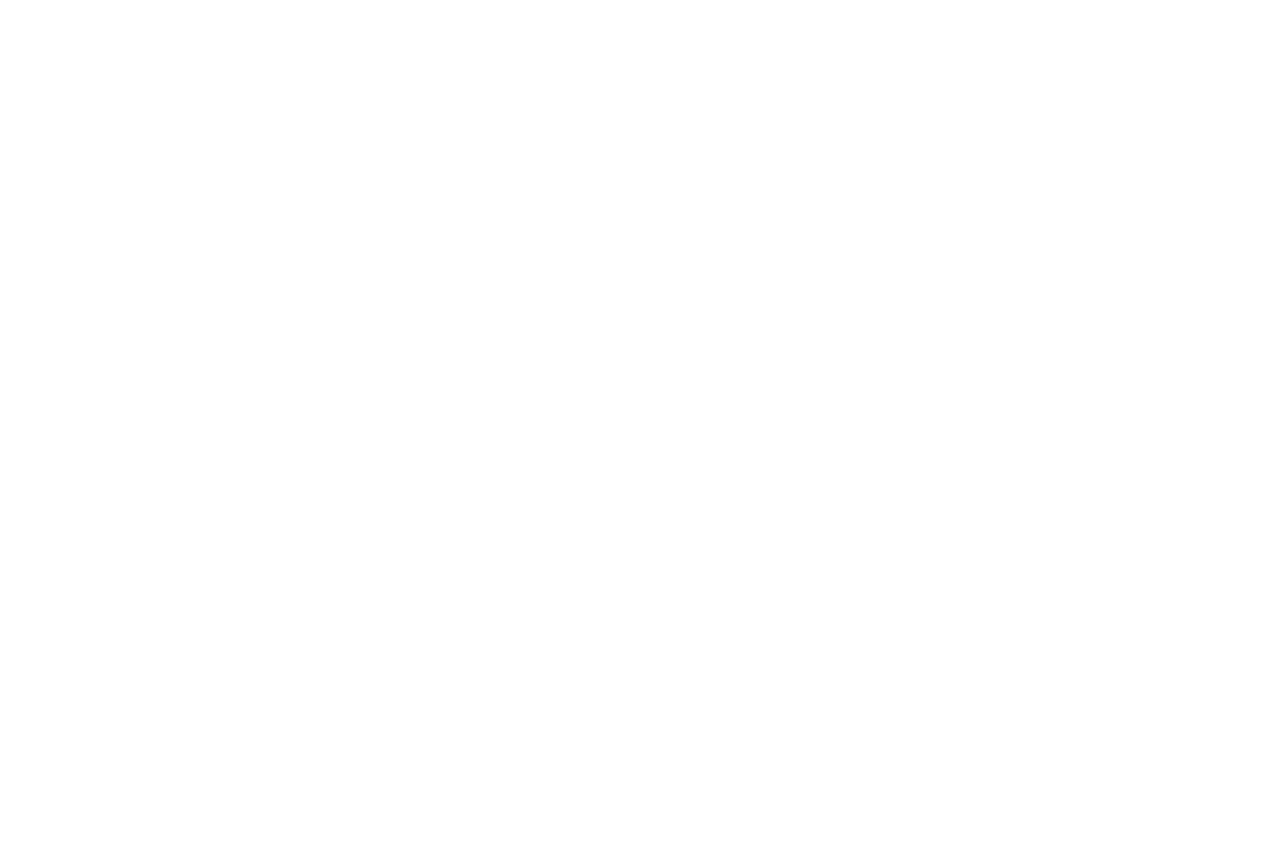
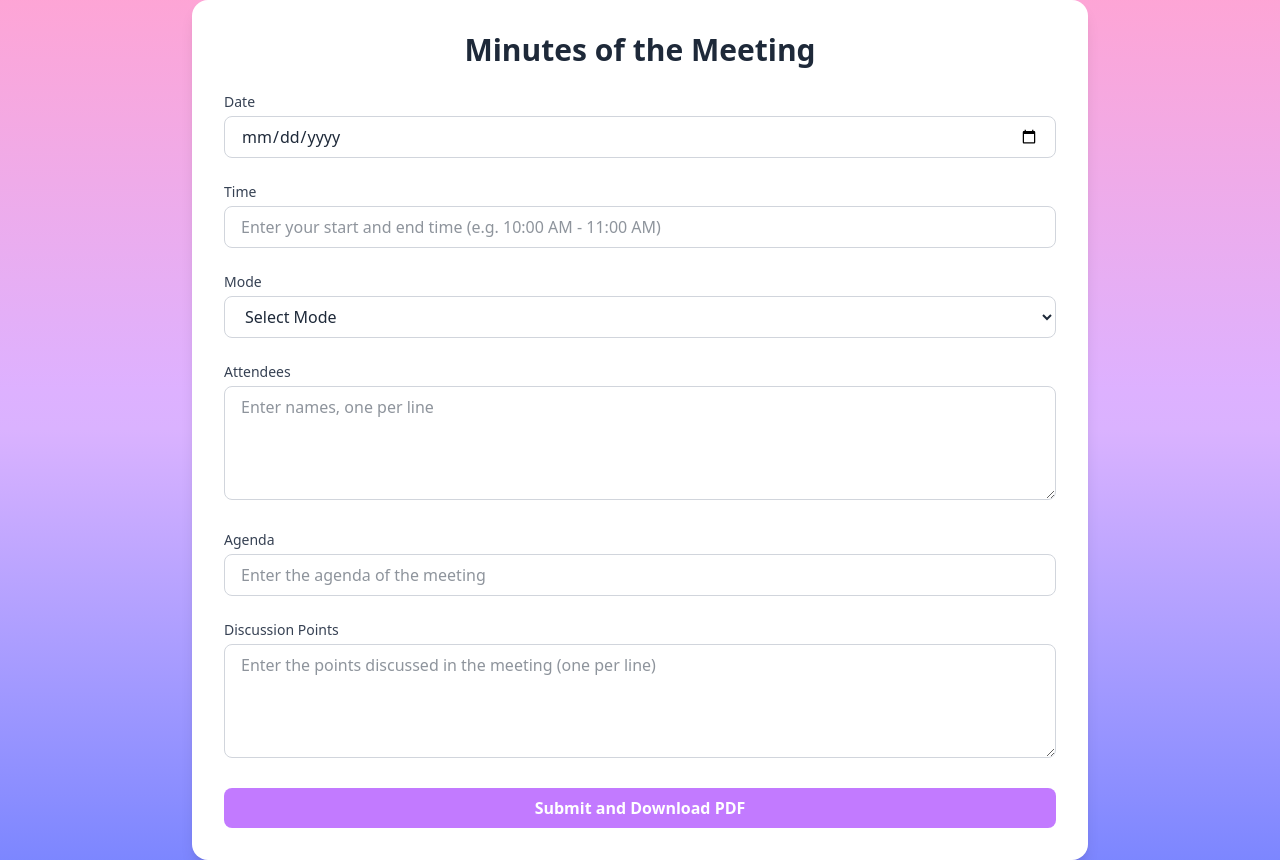
Before and after one commit to SQAC-Tech/MOM-Generator, a React (Vite) app in the folder Frontend/: page /mom in a window 1280 px wide. Before the commit this address had no page. Before the commit the page ends 800 px from the top, so only its background shows below. Built offline with nearby package versions, Linux system fonts and the light colour scheme.

Commit message:
feat:MOM UI

```diff
--- a/Frontend/src/App.jsx
+++ b/Frontend/src/App.jsx
@@ -3,6 +3,7 @@ import { BrowserRouter as Router, Routes, Route } from 'react-router-dom';
 import Login from './components/Login';
 import Signup from './components/Signup';
 import Dashboard from './components/Dashboard';
+import MOMForm from './components/MOMForm';
 
 function App() {
   return (
@@ -11,6 +12,7 @@ function App() {
         <Route path="/" element={<Dashboard/>}/>
         <Route path="/login" element={<Login />} />
         <Route path="/signup" element={<Signup />} />
+        <Route path="/mom" element={<MOMForm />} />
       </Routes>
     </Router>
   );
--- a/Frontend/src/components/MOMForm.jsx
+++ b/Frontend/src/components/MOMForm.jsx
@@ -0,0 +1,137 @@
+import React, { use } from "react";
+import { useState } from "react";
+
+function MOMForm() {
+     const [date, setDate] = useState('');
+     const [time, setTime] = useState('');
+     const [mode, setMode] = useState('');
+     const [agenda, setAgenda] = useState('');
+     const [discussion, setDiscussion] = useState('');
+     const [attendees, setAttendees] = useState('');
+     const discussionPoints = discussion.split('\n');
+
+
+    return (
+    <div className="min-h-screen bg-gradient-to-b from-pink-300 via-purple-300 to-indigo-400 flex items-center justify-center">
+      <div className="bg-white p-8 rounded-2xl shadow-lg w-full max-w-4xl">
+        <h1 className="text-3xl font-bold mb-6 text-center text-gray-800">Minutes of the Meeting</h1>
+
+        <div className="mb-6">
+            <label htmlFor="date" className="block mb-1 text-sm font-medium text-gray-700">Date</label>
+            <input
+              type="date"              id="date"
+              className="w-full px-4 py-2 border border-gray-300 rounded-lg"
+              onChange={(e) => setDate(e.target.value)}
+              value={date}
+            />
+          </div>
+
+          <div className="mb-6">
+            <label htmlFor="Time" className="block mb-1 text-sm font-medium text-gray-700">Time</label>
+            <input
+              type="text"
+              id="time"
+              className="w-full px-4 py-2 border border-gray-300 rounded-lg"
+              placeholder="Enter your start and end time (e.g. 10:00 AM - 11:00 AM)"
+              onChange={(e) => setTime(e.target.value)}
+              value={time}
+            />
+          </div>
+
+          <div className="mb-6">
+            <label htmlFor="Mode" className="block mb-1 text-sm font-medium text-gray-700">Mode</label>
+              <select
+              id="mode"
+              className="w-full px-4 py-2 border border-gray-300 rounded-lg"
+              onChange={(e) => setMode(e.target.value)}
+              value={mode}
+            >
+                <option value=" ">Select Mode</option>
+                <option value="Online">Online</option>
+                <option value="Offline">Offline</option>
+                </select>
+          </div>
+
+          <div className="mb-6">
+  <label htmlFor="attendees" className="block mb-1 text-sm font-medium text-gray-700">
+    Attendees
+  </label>
+  <textarea
+    id="attendees"
+    className="w-full px-4 py-2 border border-gray-300 rounded-lg"
+    placeholder="Enter names, one per line"
+    rows="4"
+    onChange={(e) => setAttendees(e.target.value)}
+    value={attendees}
+  />
+</div>
+
+            {attendees && (
+  <div className="mt-4">
+    <h3 className="text-md font-semibold text-gray-800 mb-2">Attendees:</h3>
+    <ol className="list-decimal pl-6 text-gray-700">
+      {attendees
+        .split("\n")
+        .map(name => name.trim())
+        .filter(name => name !== "")
+        .sort((a, b) => a.localeCompare(b))
+        .map((name, index) => (
+          <li key={index} className="break-words">{name}</li>
+        ))}
+    </ol>
+  </div>
+)}
+
+
+
+          <div className="mb-6">
+            <label htmlFor="Agenda" className="block mb-1 text-sm font-medium text-gray-700">Agenda</label>
+            <input
+                type="text"
+                id="agenda"
+                className="w-full px-4 py-2 border border-gray-300 rounded-lg"
+                placeholder="Enter the agenda of the meeting"
+                onChange={(e) => setAgenda(e.target.value)}
+                value={agenda}
+            />
+          </div>
+
+          <div className="mb-6">
+  <label htmlFor="Discussion" className="block mb-1 text-sm font-medium text-gray-700">
+    Discussion Points
+  </label>
+  <textarea
+    id="Discussion"
+    className="w-full px-4 py-2 border border-gray-300 rounded-lg"
+    placeholder="Enter the points discussed in the meeting (one per line)"
+    rows="4"
+    onChange={(e) => setDiscussion(e.target.value)}
+    value={discussion}
+  />
+</div>
+
+{discussion && (
+  <div className="mb-6 mt-2">
+    <h3 className="text-md font-semibold text-gray-800 mb-2">Preview:</h3>
+    <ul className="list-disc pl-6 text-gray-700">
+      {discussion.split('\n').map((point, index) => (
+       <li key={index} className="break-words">{point}</li>
+      ))}
+    </ul>
+  </div>
+)}
+
+
+          <button
+            type="submit"
+            className="w-full bg-purple-400 text-white font-semibold py-2 rounded-lg"
+            >Submit and Download PDF
+            </button>
+
+</div>
+    </div>
+
+    );
+}
+
+export default MOMForm;
```
